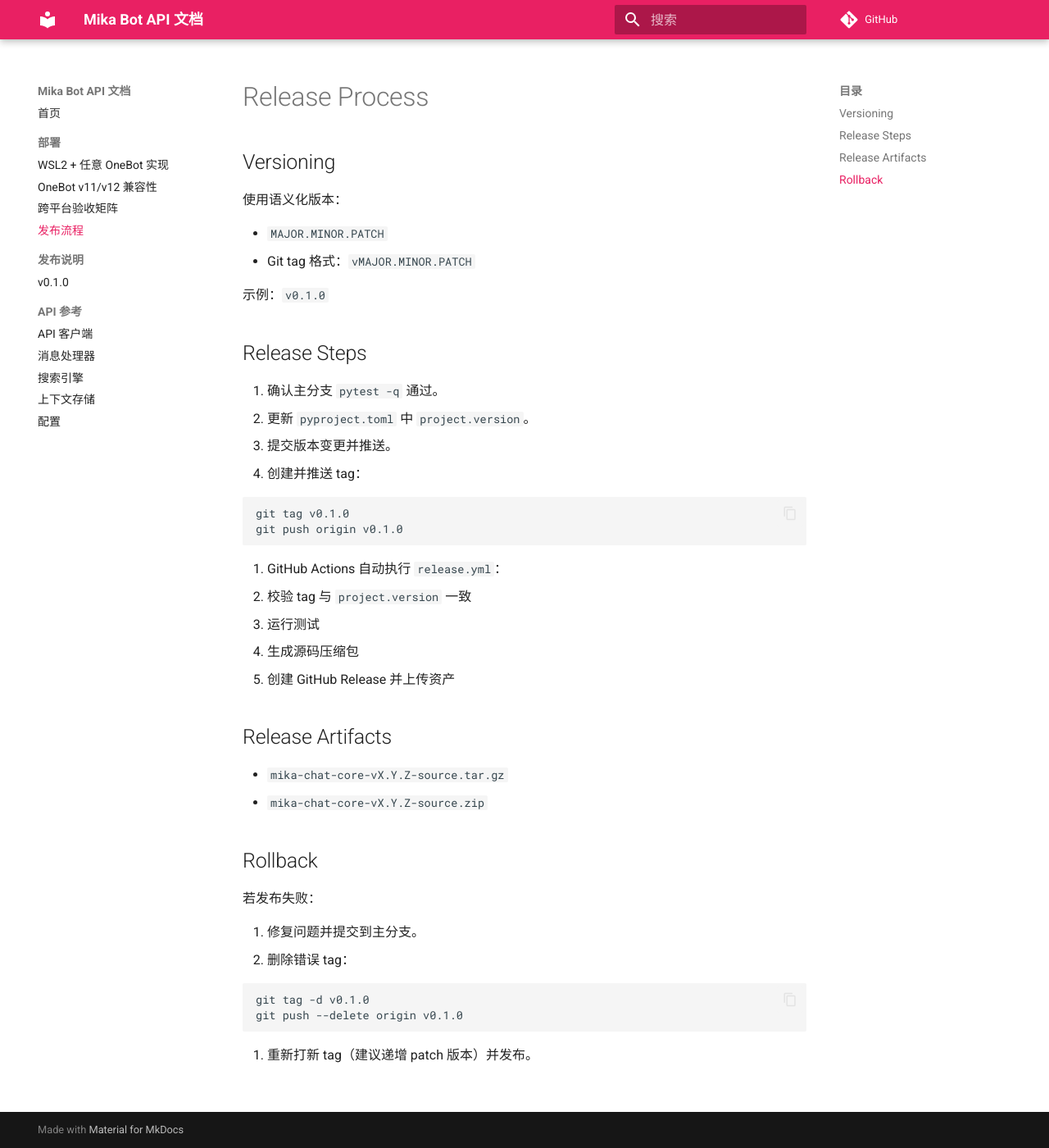
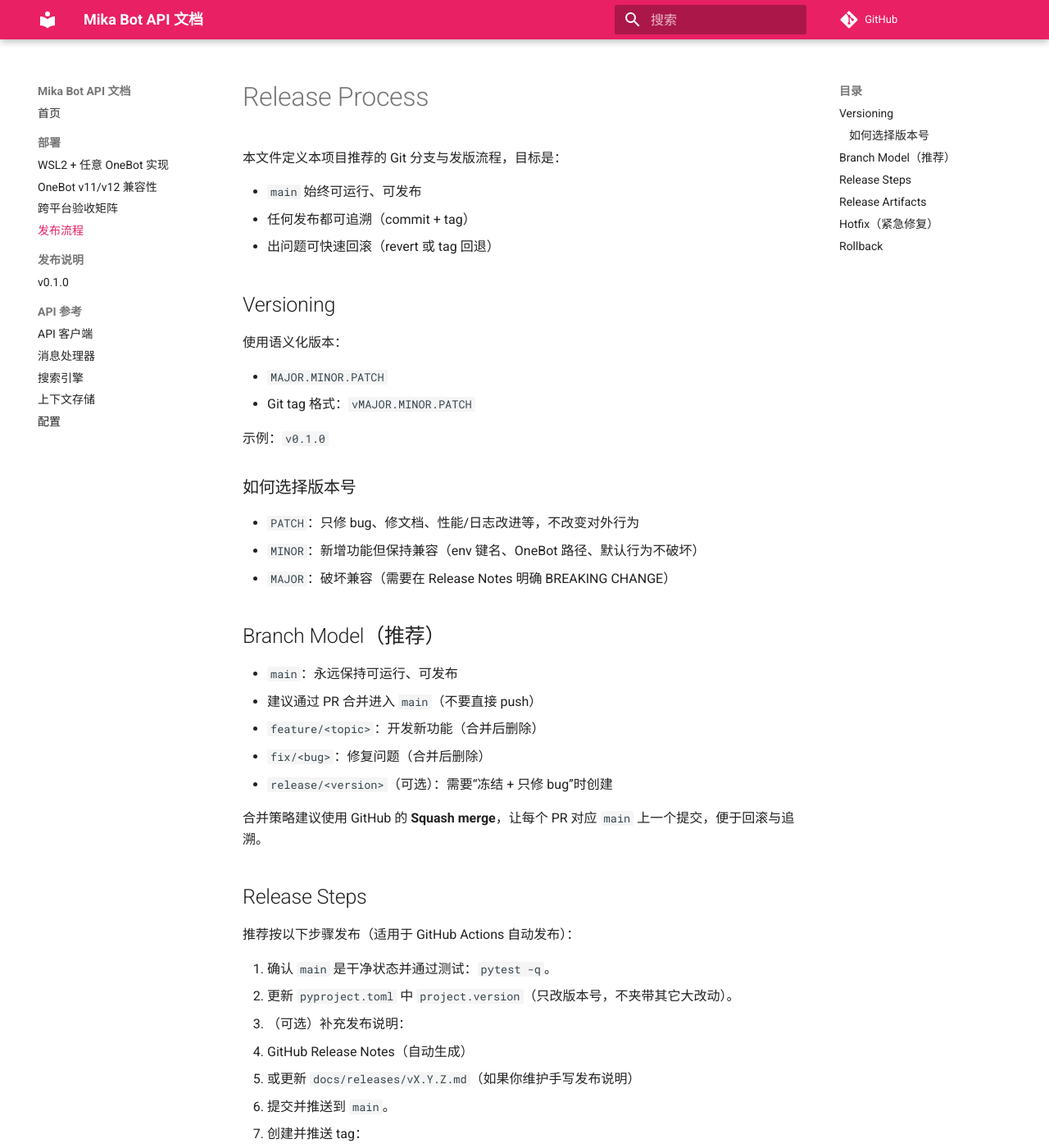
Before and after one commit to Lopution/onebot-llm-chat-plugin, an MkDocs documentation site: the page built from docs/release-process.md, in a window 1280 px wide and 1400 px high. Shown: the whole window at 82% size. Built offline with MkDocs 1.6.1 and Material for MkDocs 9.7.7, drawn with Linux system fonts in a browser that asks for light colours; comment, search, counter and statistics services are not loaded; some of the changed text lies outside the part shown.

````diff
--- a/docs/release-process.md
+++ b/docs/release-process.md
@@ -1,4 +1,10 @@
 # Release Process
+
+本文件定义本项目推荐的 Git 分支与发版流程，目标是：
+
+- `main` 始终可运行、可发布
+- 任何发布都可追溯（commit + tag）
+- 出问题可快速回滚（revert 或 tag 回退）
 
 ## Versioning
 
@@ -9,19 +15,40 @@
 
 示例：`v0.1.0`
 
+### 如何选择版本号
+
+- `PATCH`：只修 bug、修文档、性能/日志改进等，不改变对外行为
+- `MINOR`：新增功能但保持兼容（env 键名、OneBot 路径、默认行为不破坏）
+- `MAJOR`：破坏兼容（需要在 Release Notes 明确 BREAKING CHANGE）
+
+## Branch Model（推荐）
+
+- `main`：永远保持可运行、可发布
+  - 建议通过 PR 合并进入 `main`（不要直接 push）
+- `feature/<topic>`：开发新功能（合并后删除）
+- `fix/<bug>`：修复问题（合并后删除）
+- `release/<version>`（可选）：需要“冻结 + 只修 bug”时创建
+
+合并策略建议使用 GitHub 的 **Squash merge**，让每个 PR 对应 `main` 上一个提交，便于回滚与追溯。
+
 ## Release Steps
 
-1. 确认主分支 `pytest -q` 通过。
-2. 更新 `pyproject.toml` 中 `project.version`。
-3. 提交版本变更并推送。
-4. 创建并推送 tag：
+推荐按以下步骤发布（适用于 GitHub Actions 自动发布）：
+
+1. 确认 `main` 是干净状态并通过测试：`pytest -q`。
+2. 更新 `pyproject.toml` 中 `project.version`（只改版本号，不夹带其它大改动）。
+3. （可选）补充发布说明：
+   - GitHub Release Notes（自动生成）
+   - 或更新 `docs/releases/vX.Y.Z.md`（如果你维护手写发布说明）
+4. 提交并推送到 `main`。
+5. 创建并推送 tag：
 
 ```bash
 git tag v0.1.0
 git push origin v0.1.0
 ```
 
-5. GitHub Actions 自动执行 `release.yml`：
+6. GitHub Actions 自动执行 `release.yml`：
    - 校验 tag 与 `project.version` 一致
    - 运行测试
    - 生成源码压缩包
@@ -29,8 +56,18 @@ git push origin v0.1.0
 
 ## Release Artifacts
 
-- `mika-chat-core-vX.Y.Z-source.tar.gz`
-- `mika-chat-core-vX.Y.Z-source.zip`
+- `onebot-llm-chat-plugin-vX.Y.Z-source.tar.gz`
+- `onebot-llm-chat-plugin-vX.Y.Z-source.zip`
+
+## Hotfix（紧急修复）
+
+当线上出现严重问题且需要快速发布：
+
+1. 从 `main` 切 `fix/<bug>`：
+   - 修复问题
+   - 补最小回归测试（能覆盖这次 bug 的复现路径）
+2. 合并回 `main`
+3. 直接发一个 `PATCH` 版本（递增 `X.Y.(Z+1)`）
 
 ## Rollback
 
@@ -45,3 +82,5 @@ git push --delete origin v0.1.0
 ```
 
 3. 重新打新 tag（建议递增 patch 版本）并发布。
+
+如果发布后发现行为回归，优先使用 `git revert <sha>` 回滚变更（不要改写已 push 的公共历史）。
````
Also changed, not shown: CONTRIBUTING.md (+38 -2 lines), .github/ISSUE_TEMPLATE/bug_report.md, .github/ISSUE_TEMPLATE/feature_request.md, .github/PULL_REQUEST_TEMPLATE.md.
